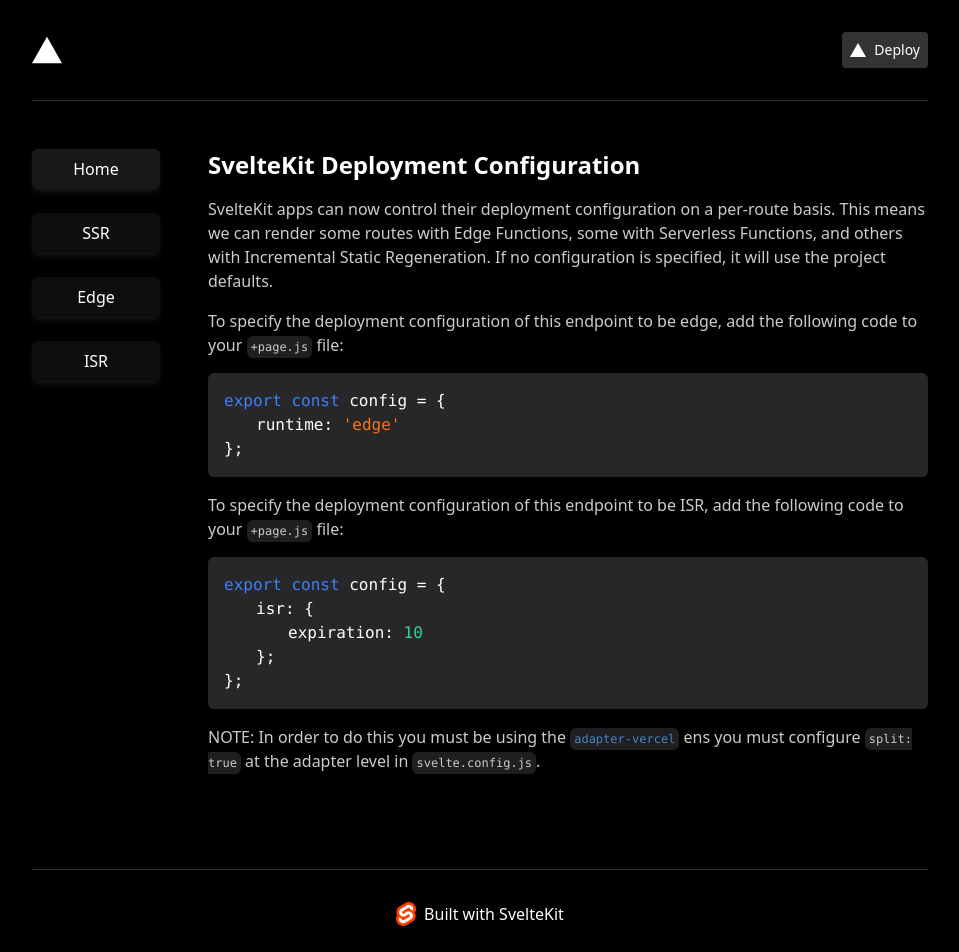
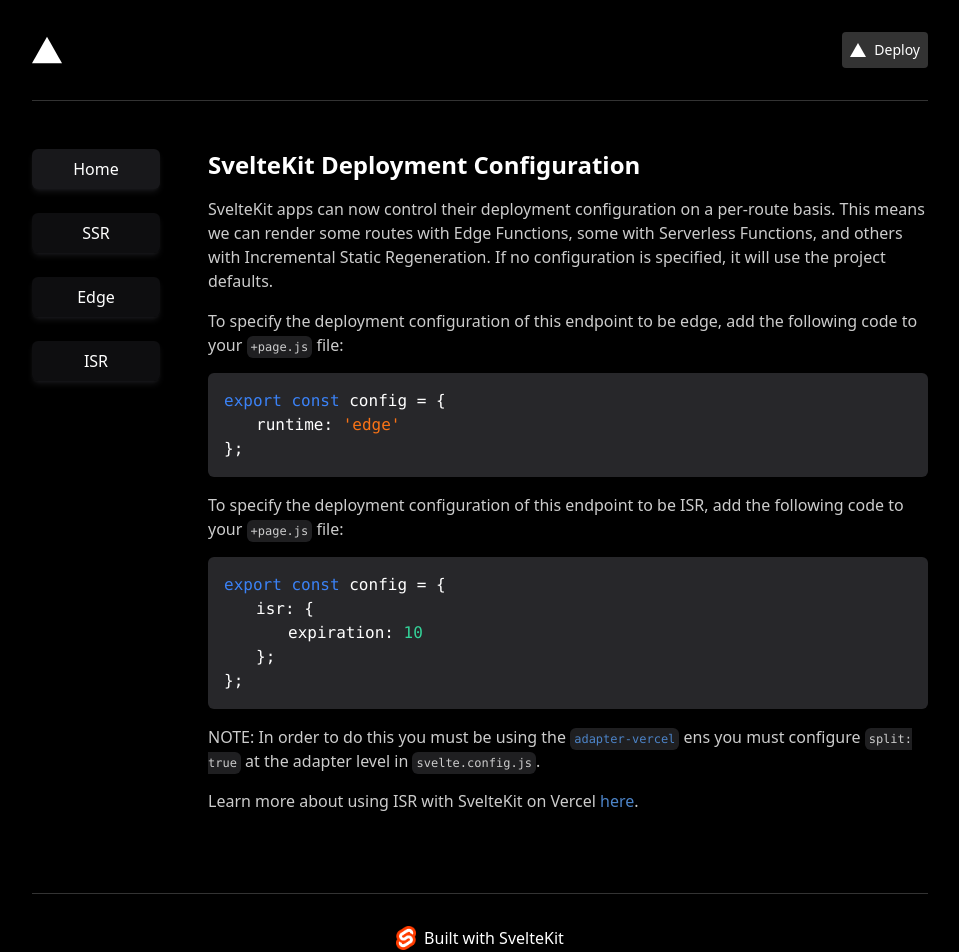
Before and after one commit to StephDietz/sveltekit-isr-ssr-edge, a SvelteKit app: page / in a window 1280 px wide. Shown: the top 952 px of the page, without its empty margins (160-1119 px from the left). Built offline with nearby package versions, Linux system fonts and the light colour scheme.

Commit message:
update template url

```diff
--- a/src/lib/Header.svelte
+++ b/src/lib/Header.svelte
@@ -16,8 +16,8 @@
 		>
 	</a>
 	<a
-		class="bg-white/20 hover:bg-white/50 shadow text-white hover:text-pink-600 font-medium rounded p-2 text-sm flex items-center"
-		href="https://vercel.com/new/clone?repository-url=https%3A%2F%2Fgithub.com%2FStephDietz%2Fwatch-this&env=VITE_OPENAI_API_KEY&envDescription=Open%20AI%20API%20key&demo-title=watchthis.dev&demo-url=https%3A%2F%2Fwatchthis.dev"
+		class="bg-white/20 hover:bg-white/40 shadow text-white font-medium rounded p-2 text-sm flex items-center"
+		href="https://vercel.com/templates/svelte/sveltekit-route-config"
 	>
 		<span class="button_prefix__e8xDo"
 			><svg height="16" viewBox="0 0 113 100" width="16" xmlns="http://www.w3.org/2000/svg"
--- a/src/routes/+page.svelte
+++ b/src/routes/+page.svelte
@@ -38,4 +38,11 @@
 		at the adapter level in
 		<span class="p-1 bg-zinc-800 rounded-md font-mono text-xs">svelte.config.js</span>.
 	</div>
+	<div class="opacity-80">
+		Learn more about using ISR with SvelteKit on Vercel <a
+			class="text-blue-400 hover:text-blue-500"
+			href="https://kit.svelte.dev/docs/adapter-vercel#incremental-static-regeneration"
+			target="_blank">here</a
+		>.
+	</div>
 </div>
```
